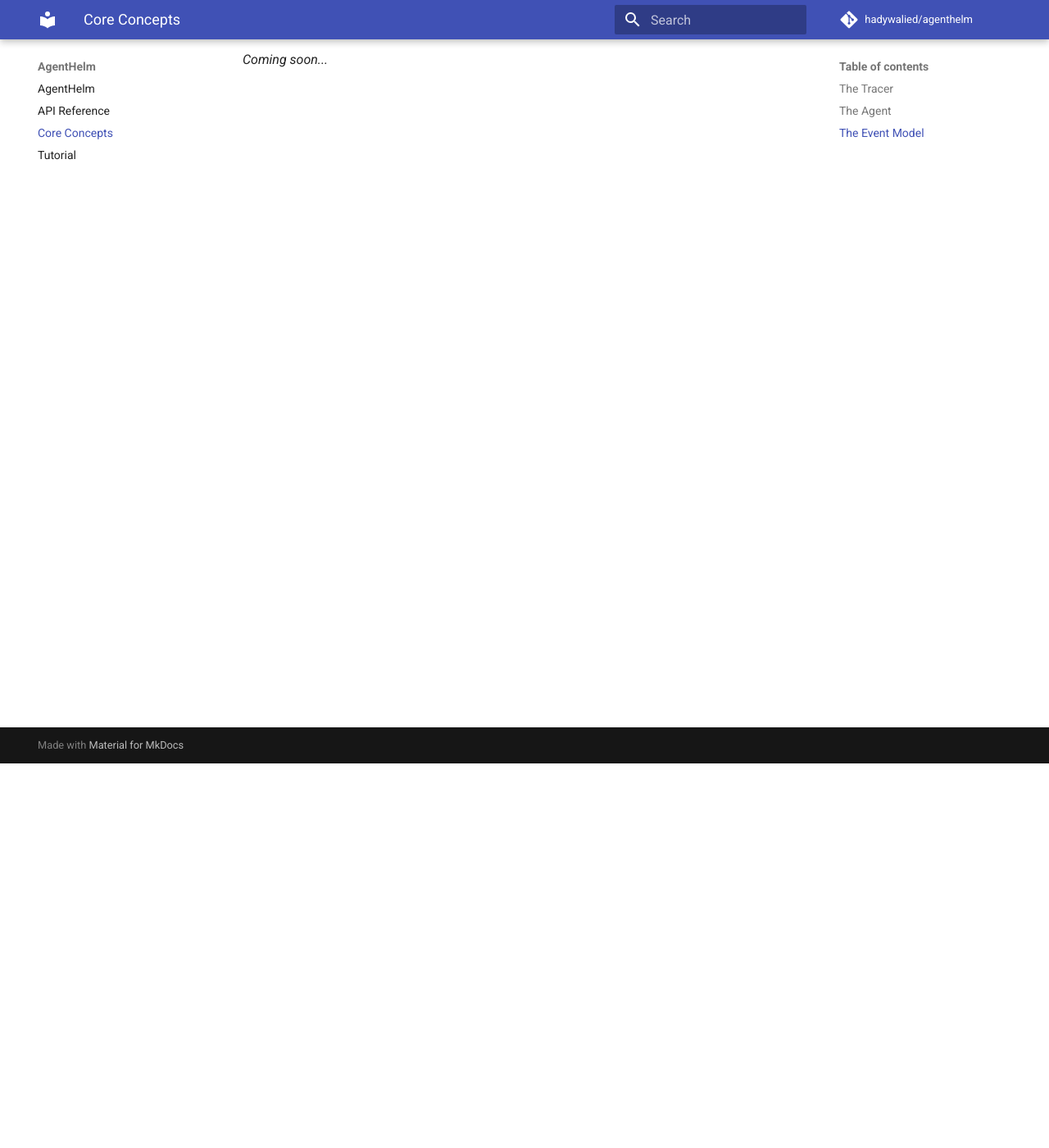
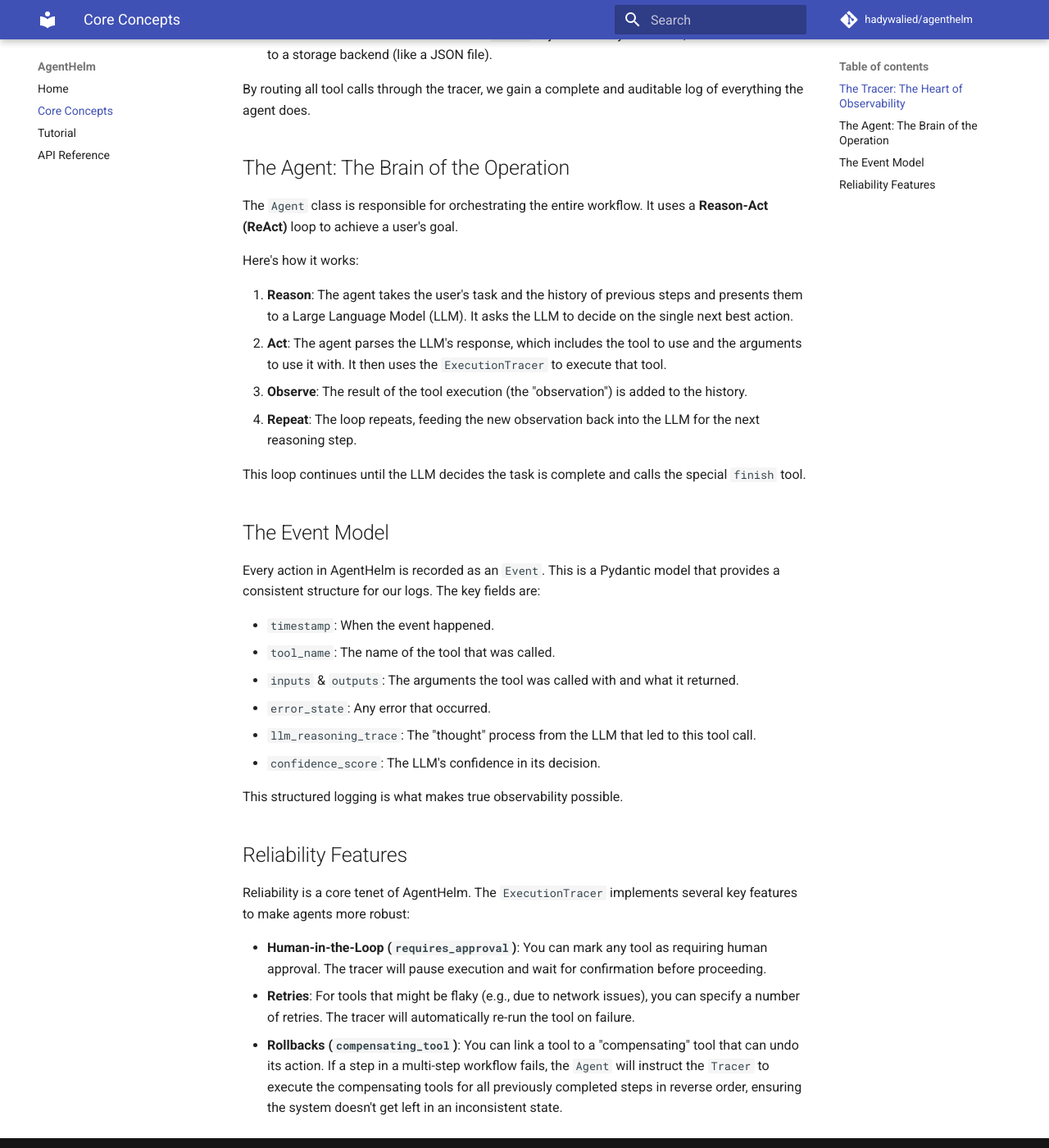
Before and after one commit to hadywalied/agenthelm, an MkDocs documentation site: the page built from docs/concepts.md, in a window 1280 px wide and 1400 px high, scrolled down 469 px. Shown: the whole window at 82% size. Built offline with MkDocs 1.6.1 and Material for MkDocs 9.7.7, drawn with Linux system fonts in a browser that asks for light colours; comment, search, counter and statistics services are not loaded; some of the changed text lies outside the part shown.

Commit message:
docs: Add core concepts page and site navigation

```diff
--- a/docs/concepts.md
+++ b/docs/concepts.md
@@ -2,14 +2,48 @@
 
 This section explains the fundamental ideas behind AgentHelm.
 
-## The Tracer
+## The Tracer: The Heart of Observability
 
-*Coming soon...*
+The `ExecutionTracer` is the central component for running tools and recording their behavior. It acts as a wrapper around every tool call, ensuring that no action goes unrecorded.
 
-## The Agent
+Its primary responsibilities are:
 
-*Coming soon...*
+1.  **Execution**: It takes a tool function and its arguments and executes it.
+2.  **Tracing**: It records the inputs, outputs, execution time, and any errors that occur during the execution.
+3.  **Event Creation**: It creates a structured `Event` object for every execution, which is then saved to a storage backend (like a JSON file).
+
+By routing all tool calls through the tracer, we gain a complete and auditable log of everything the agent does.
+
+## The Agent: The Brain of the Operation
+
+The `Agent` class is responsible for orchestrating the entire workflow. It uses a **Reason-Act (ReAct)** loop to achieve a user's goal.
+
+Here's how it works:
+
+1.  **Reason**: The agent takes the user's task and the history of previous steps and presents them to a Large Language Model (LLM). It asks the LLM to decide on the single next best action.
+2.  **Act**: The agent parses the LLM's response, which includes the tool to use and the arguments to use it with. It then uses the `ExecutionTracer` to execute that tool.
+3.  **Observe**: The result of the tool execution (the "observation") is added to the history.
+4.  **Repeat**: The loop repeats, feeding the new observation back into the LLM for the next reasoning step.
+
+This loop continues until the LLM decides the task is complete and calls the special `finish` tool.
 
 ## The Event Model
 
-*Coming soon...*
+Every action in AgentHelm is recorded as an `Event`. This is a Pydantic model that provides a consistent structure for our logs. The key fields are:
+
+-   `timestamp`: When the event happened.
+-   `tool_name`: The name of the tool that was called.
+-   `inputs` & `outputs`: The arguments the tool was called with and what it returned.
+-   `error_state`: Any error that occurred.
+-   `llm_reasoning_trace`: The "thought" process from the LLM that led to this tool call.
+-   `confidence_score`: The LLM's confidence in its decision.
+
+This structured logging is what makes true observability possible.
+
+## Reliability Features
+
+Reliability is a core tenet of AgentHelm. The `ExecutionTracer` implements several key features to make agents more robust:
+
+-   **Human-in-the-Loop (`requires_approval`)**: You can mark any tool as requiring human approval. The tracer will pause execution and wait for confirmation before proceeding.
+-   **Retries**: For tools that might be flaky (e.g., due to network issues), you can specify a number of retries. The tracer will automatically re-run the tool on failure.
+-   **Rollbacks (`compensating_tool`)**: You can link a tool to a "compensating" tool that can undo its action. If a step in a multi-step workflow fails, the `Agent` will instruct the `Tracer` to execute the compensating tools for all previously completed steps in reverse order, ensuring the system doesn't get left in an inconsistent state.
--- a/mkdocs.yml
+++ b/mkdocs.yml
@@ -3,6 +3,12 @@
 repo_url: https://github.com/hadywalied/agenthelm
 repo_name: hadywalied/agenthelm
 
+nav:
+  - Home: index.md
+  - Core Concepts: concepts.md
+  - Tutorial: tutorial.md
+  - API Reference: api_reference.md
+
 theme:
   name: material
   features:
```
